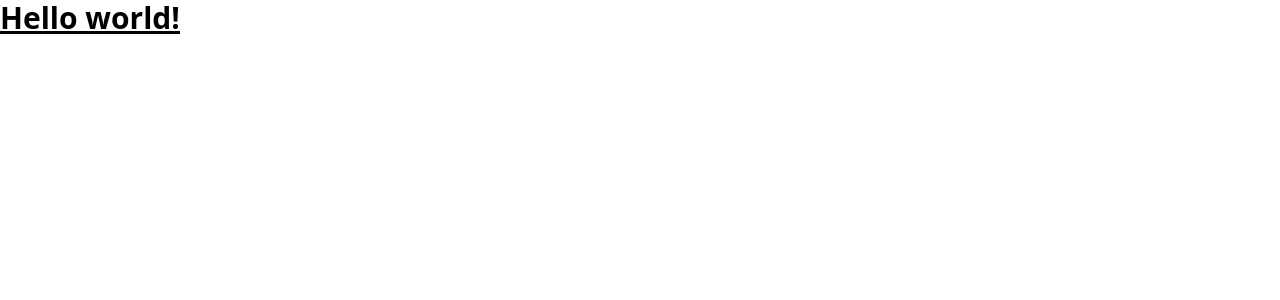
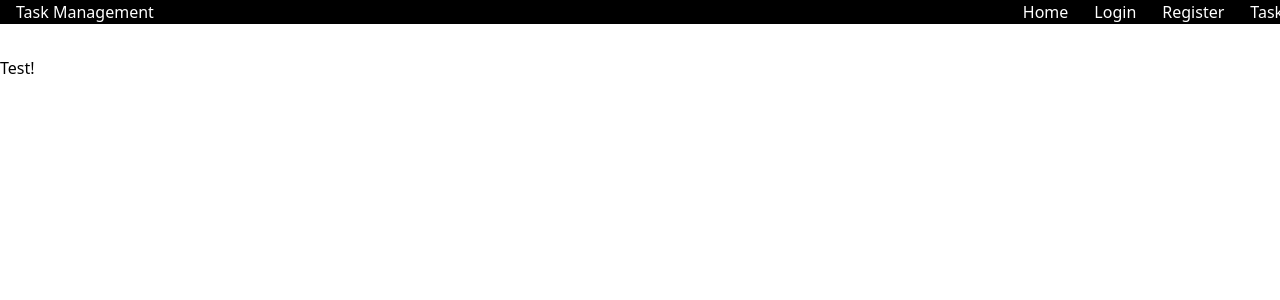
Before and after one commit to joelvitorniino/task-management, a Next.js app: page / in a window 1280 px wide. Shown: the top 300 px of the page. Built offline with nearby package versions, Linux system fonts and the light colour scheme.

Commit message:
feat: layout component

```diff
--- a/src/pages/_app.tsx
+++ b/src/pages/_app.tsx
@@ -1,6 +1,11 @@
 import '../styles/globals.css'
 import type { AppProps } from 'next/app'
+import Layout from './components/Layout'
 
 export default function App({ Component, pageProps }: AppProps) {
-  return <Component {...pageProps} />
+  return (
+    <Layout>
+      <Component {...pageProps} />
+    </Layout>
+  )
 }
--- /dev/null
+++ b/src/pages/components/Layout.tsx
@@ -0,0 +1,15 @@
+import Head from "next/head";
+import Navbar from "./Navbar";
+
+export default function Layout({ children }: React.PropsWithChildren) {
+    return (
+        <>
+            <Head>
+                <title>Task Management App</title>
+            </Head>
+
+            <Navbar />
+            <main className="min-h-vh">{children}</main>
+        </>
+    )
+}
--- a/src/pages/index.tsx
+++ b/src/pages/index.tsx
@@ -1,7 +1,5 @@
 export default function Home() {
   return (
-    <h1 className="text-3xl font-bold underline">
-      Hello world!
-    </h1>
+    <h1>Test!</h1>
   )
 }
```
